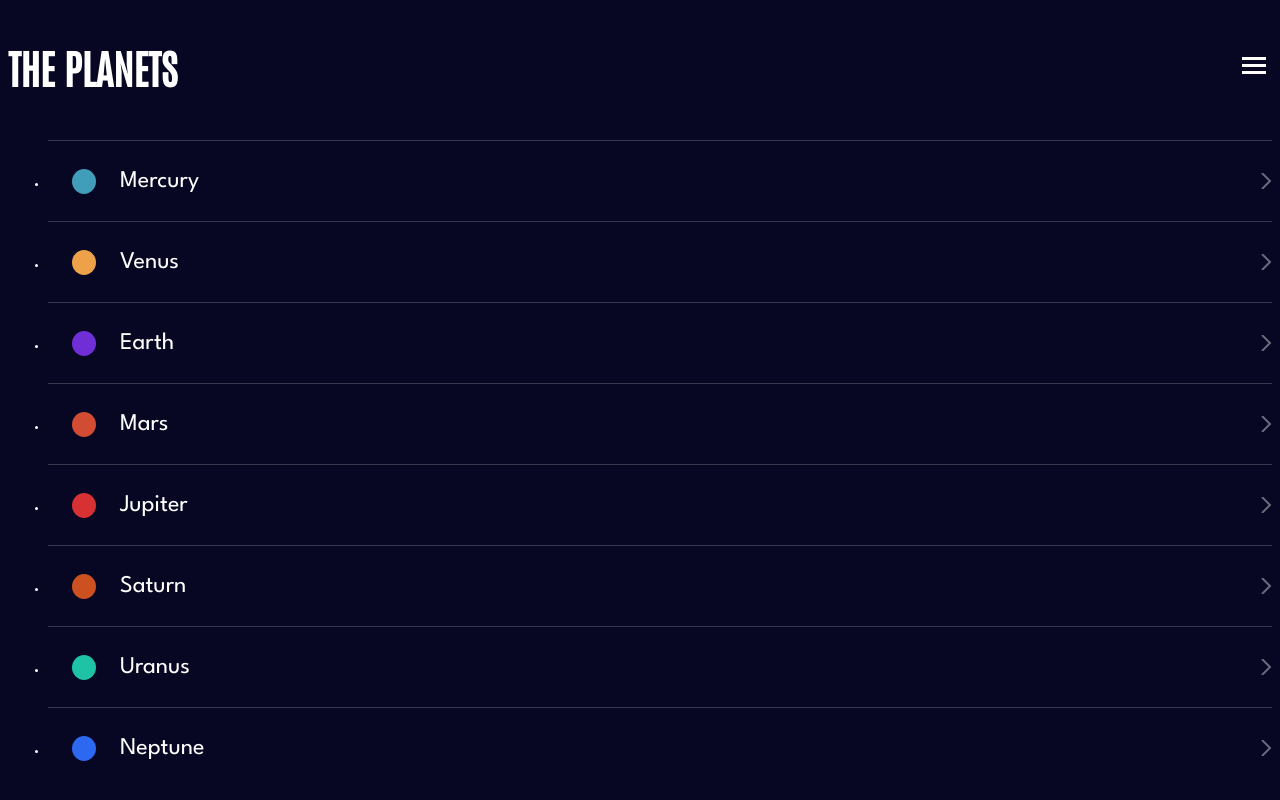
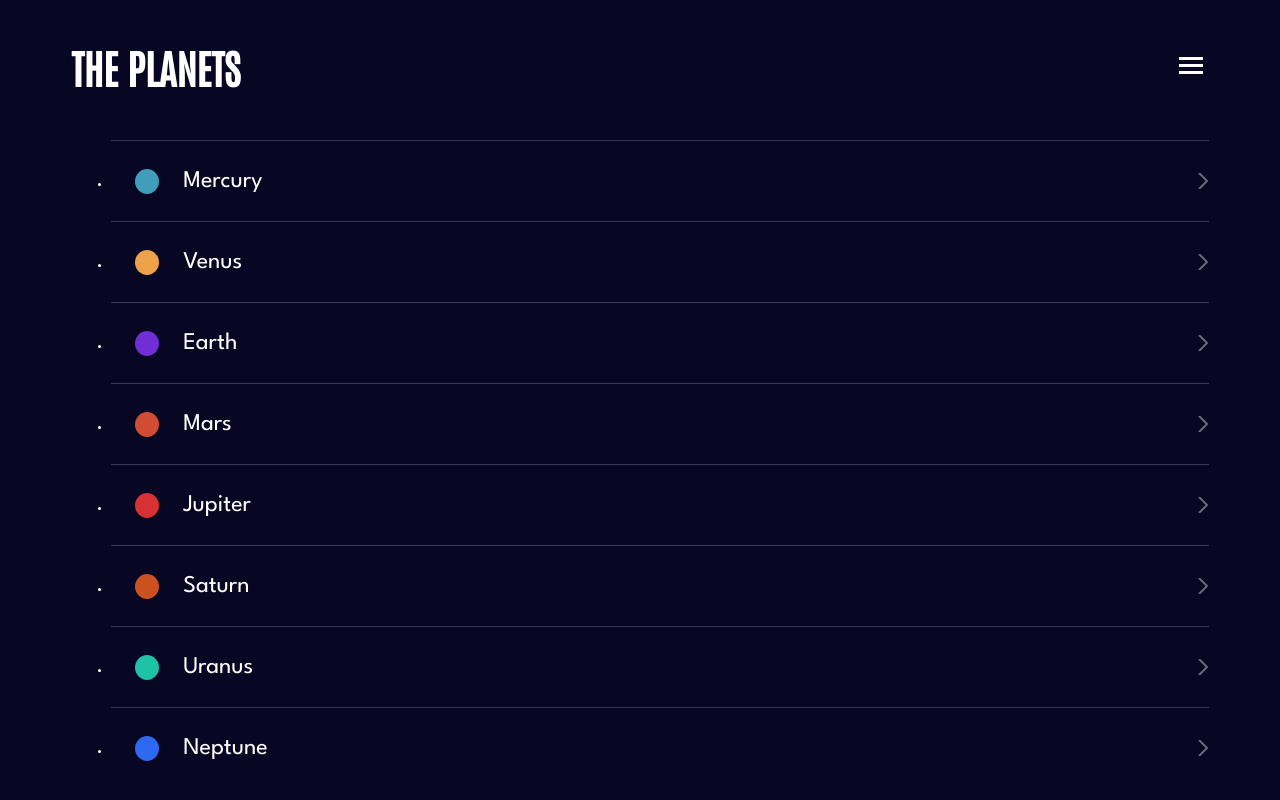
Before and after one commit to Li-Shang-tw/planets-fact-site, a Vue app: page / in a window 1280 px wide. Built offline with nearby package versions, Linux system fonts and the light colour scheme; the HTML template or start-up script is replaced by a standard one.

Commit message:
add container in App

```diff
--- a/src/App.vue
+++ b/src/App.vue
@@ -7,12 +7,16 @@ export default{
 </script>
 
 <template>
+<div class="container">
    <TheNavigator/>
  <RouterView  />
-
+</div>
 
 </template>
 
 <style >
-
+.container{
+  width:90%;
+  margin: 0 auto;
+}
 </style>
```
